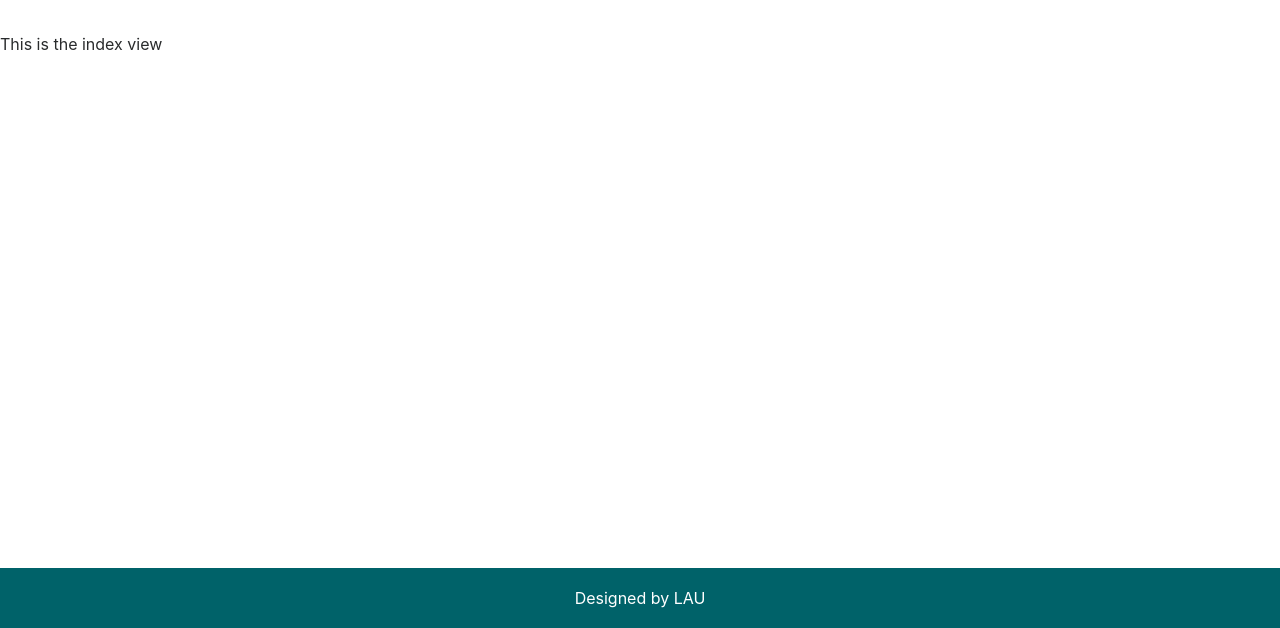
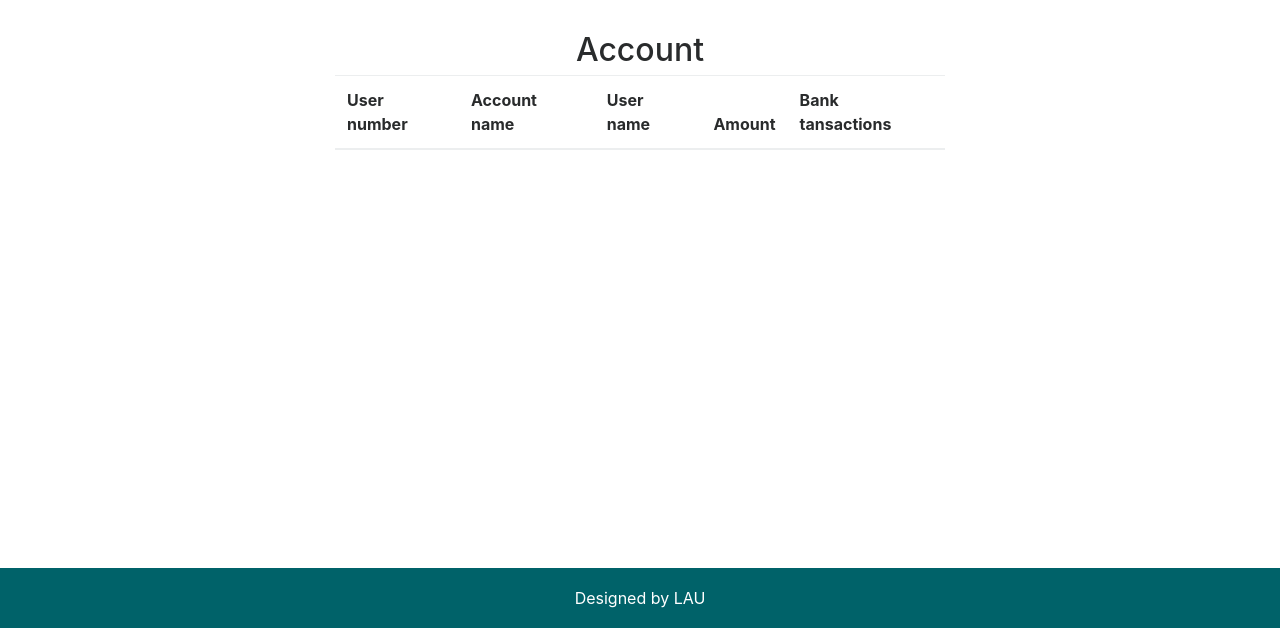
Before and after one commit to Lezzyy/Bank_account, a PHP site: template views/indexVue.php in a window 1280 px wide. Shown: the part 172-800 px from the top of the page. Run offline with PHP 8.4, Linux system fonts and the light colour scheme; the template is opened without the code that fills it, so the values that code supplies are empty.

Commit message:
add table in index view

```diff
--- a/assets/css/main.css
+++ b/assets/css/main.css
@@ -94,11 +94,24 @@ textarea {
 /* ==========================================================================
    Author's custom styles
    ========================================================================== */
+
+/*header*/
 .jumbotron {
   background-color: #006269;
   color: white;
 }
 
+/*index*/
+
+.TabList{
+margin-top: 30px;
+border-radius: 5px;
+width: 50%;
+float: none;
+margin-bottom: 100px;
+}
+
+/*footer*/
 footer {
 margin-top: -30px;
 position: fixed;
--- a/views/indexVue.php
+++ b/views/indexVue.php
@@ -2,7 +2,35 @@
   include("template/header.php")
  ?>
 
-<p>This is the index view</p>
+ <div class="container TabList">
+     <h2 class="text-center">Account</h2>
+   <table class="table table-striped table-responsive text-center">
+     <thead>
+       <tr>
+         <th>User number</th>
+         <th>Account name</th>
+         <th>User name</th>
+         <th>Amount</th>
+         <th>Bank tansactions</th>
+       </tr>
+     </thead>
+     <tbody>
+         <!-- <?php foreach ($accounts as $account){
+           echo "<tr>";
+           echo "<td>".$account->get()."</td>";
+           echo "<td>".$account->get()."</td>";
+           echo "<td>".$account>get()."</td>";
+           echo "<td><a class='btn btn-custom btn-sm' href='../controllers/?id=".$account->getId()."'>Transfer</a>
+           <a class='btn btn-custom btn-sm' href='../controllers/?id=".$account->getId()."'>Withdraw</a>
+           <a class='btn btn-custom btn-sm' href='../controllers/?id=".$account->getId()."'>Payment</a>
+           <a class='btn btn-custom btn-sm' href='../controllers/?id=".$account->getId()."'>Delete</a></td>";
+           echo "</tr>";
+         } ?> -->
+     </tbody>
+   </table>
+   </div>
+ </main>
+
 
  <?php
    include("template/footer.php")
```
Also changed, not shown: entities/Account.php (added), model/AccountManager.php (added).
